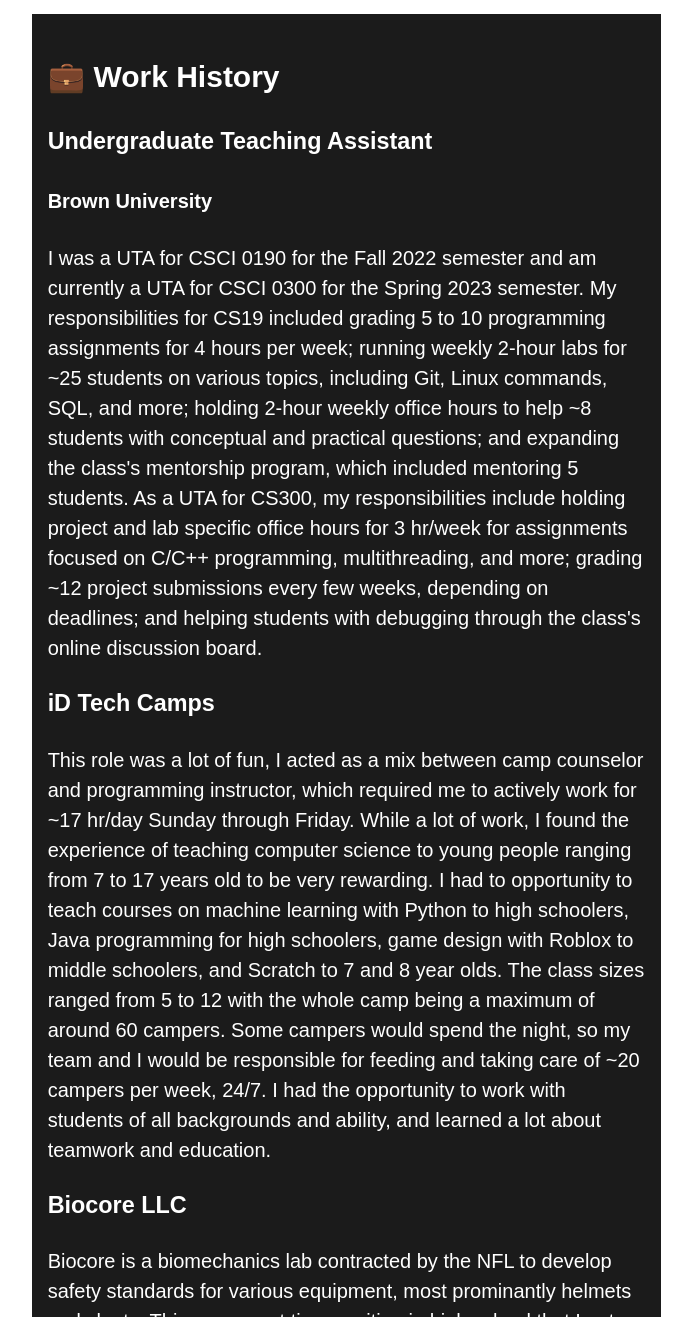
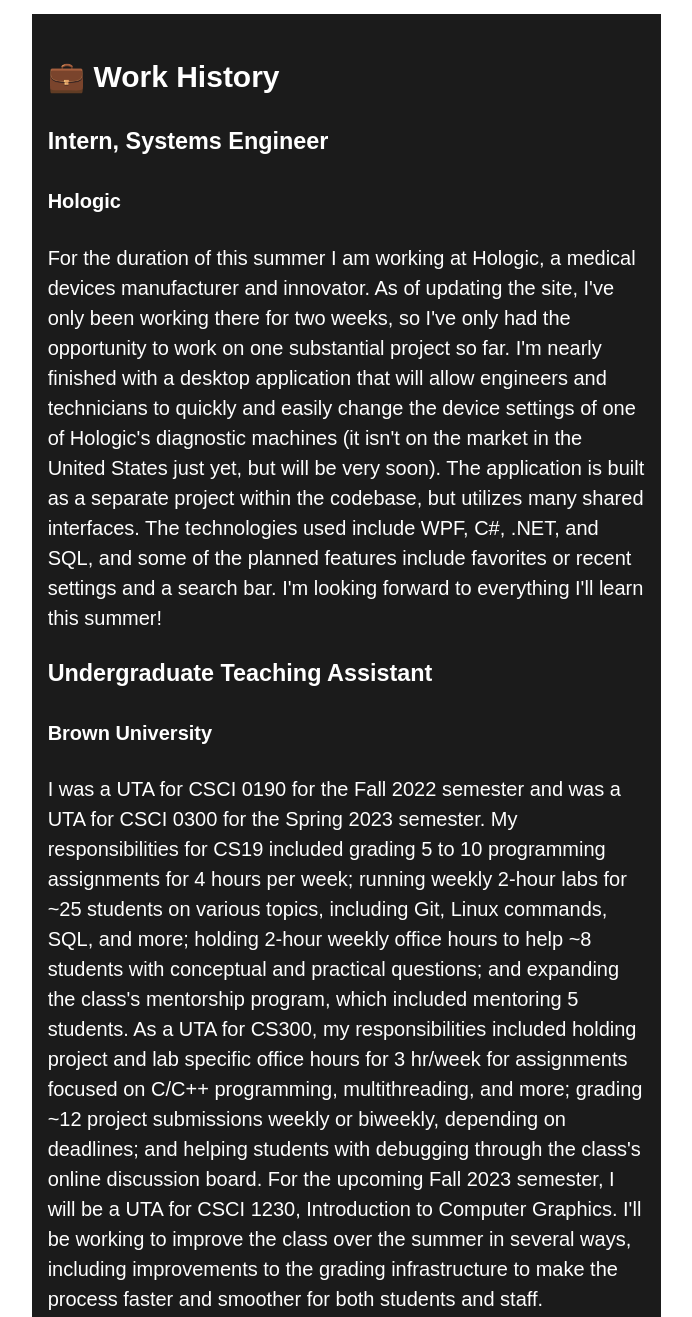
Before and after one commit to austin-funk/austin-funk.github.io, a website: page index.html in a window 1280 px wide. Shown: the part 5580-6897 px from the top of the page, without its empty margins (522-1214 px from the left). Drawn offline with nearby package versions, Linux system fonts and the light colour scheme.

Commit message:
updated info 6/10/2023

```diff
--- a/index.html
+++ b/index.html
@@ -133,38 +133,57 @@
       <section class="left">
         <h1>💼 Work History</h1>
 
+        <h3>Intern, Systems Engineer</h3>
+        <h4>Hologic</h4>
+        <p>
+          For the duration of this summer I am working at Hologic, a medical
+          devices manufacturer and innovator. As of updating the site, I've only
+          been working there for two weeks, so I've only had the opportunity to
+          work on one substantial project so far. I'm nearly finished with a
+          desktop application that will allow engineers and technicians to
+          quickly and easily change the device settings of one of Hologic's
+          diagnostic machines (it isn't on the market in the United States just
+          yet, but will be very soon). The application is built as a separate
+          project within the codebase, but utilizes many shared interfaces. The
+          technologies used include WPF, C#, .NET, and SQL, and some of the
+          planned features include favorites or recent settings and a search
+          bar. I'm looking forward to everything I'll learn this summer!
+        </p>
         <h3>Undergraduate Teaching Assistant</h3>
         <h4>Brown University</h4>
         <p>
-          I was a UTA for CSCI 0190 for the Fall 2022 semester and am currently
-          a UTA for CSCI 0300 for the Spring 2023 semester. My responsibilities
-          for CS19 included grading 5 to 10 programming assignments for 4 hours
-          per week; running weekly 2-hour labs for ~25 students on various
-          topics, including Git, Linux commands, SQL, and more; holding 2-hour
-          weekly office hours to help ~8 students with conceptual and practical
+          I was a UTA for CSCI 0190 for the Fall 2022 semester and was a UTA for
+          CSCI 0300 for the Spring 2023 semester. My responsibilities for CS19
+          included grading 5 to 10 programming assignments for 4 hours per week;
+          running weekly 2-hour labs for ~25 students on various topics,
+          including Git, Linux commands, SQL, and more; holding 2-hour weekly
+          office hours to help ~8 students with conceptual and practical
           questions; and expanding the class's mentorship program, which
           included mentoring 5 students. As a UTA for CS300, my responsibilities
-          include holding project and lab specific office hours for 3 hr/week
+          included holding project and lab specific office hours for 3 hr/week
           for assignments focused on C/C++ programming, multithreading, and
-          more; grading ~12 project submissions every few weeks, depending on
+          more; grading ~12 project submissions weekly or biweekly, depending on
           deadlines; and helping students with debugging through the class's
-          online discussion board.
+          online discussion board. For the upcoming Fall 2023 semester, I will
+          be a UTA for CSCI 1230, Introduction to Computer Graphics. I'll be
+          working to improve the class over the summer in several ways,
+          including improvements to the grading infrastructure to make the
+          process faster and smoother for both students and staff.
         </p>
         <h3>iD Tech Camps</h3>
         <p>
           This role was a lot of fun, I acted as a mix between camp counselor
           and programming instructor, which required me to actively work for ~17
           hr/day Sunday through Friday. While a lot of work, I found the
-          experience of teaching computer science to young people ranging from 7
-          to 17 years old to be very rewarding. I had to opportunity to teach
-          courses on machine learning with Python to high schoolers, Java
-          programming for high schoolers, game design with Roblox to middle
-          schoolers, and Scratch to 7 and 8 year olds. The class sizes ranged
-          from 5 to 12 with the whole camp being a maximum of around 60 campers.
-          Some campers would spend the night, so my team and I would be
-          responsible for feeding and taking care of ~20 campers per week, 24/7.
-          I had the opportunity to work with students of all backgrounds and
-          ability, and learned a lot about teamwork and education.
+          experience to be very rewarding. I had to opportunity to teach courses
+          on machine learning with Python to high schoolers, Java programming
+          for high schoolers, game design with Roblox to middle schoolers, and
+          Scratch to 7 and 8 year olds. The class sizes ranged from 5 to 12 with
+          the whole camp being a maximum of around 60 campers. Some campers
+          would spend the night, so my team and I would be responsible for
+          feeding and taking care of ~20 campers per week, 24/7. I got to work
+          with students of all backgrounds and ability, and learned a lot about
+          teamwork, leadership, and education.
         </p>
         <h3>Biocore LLC</h3>
         <p>
```
